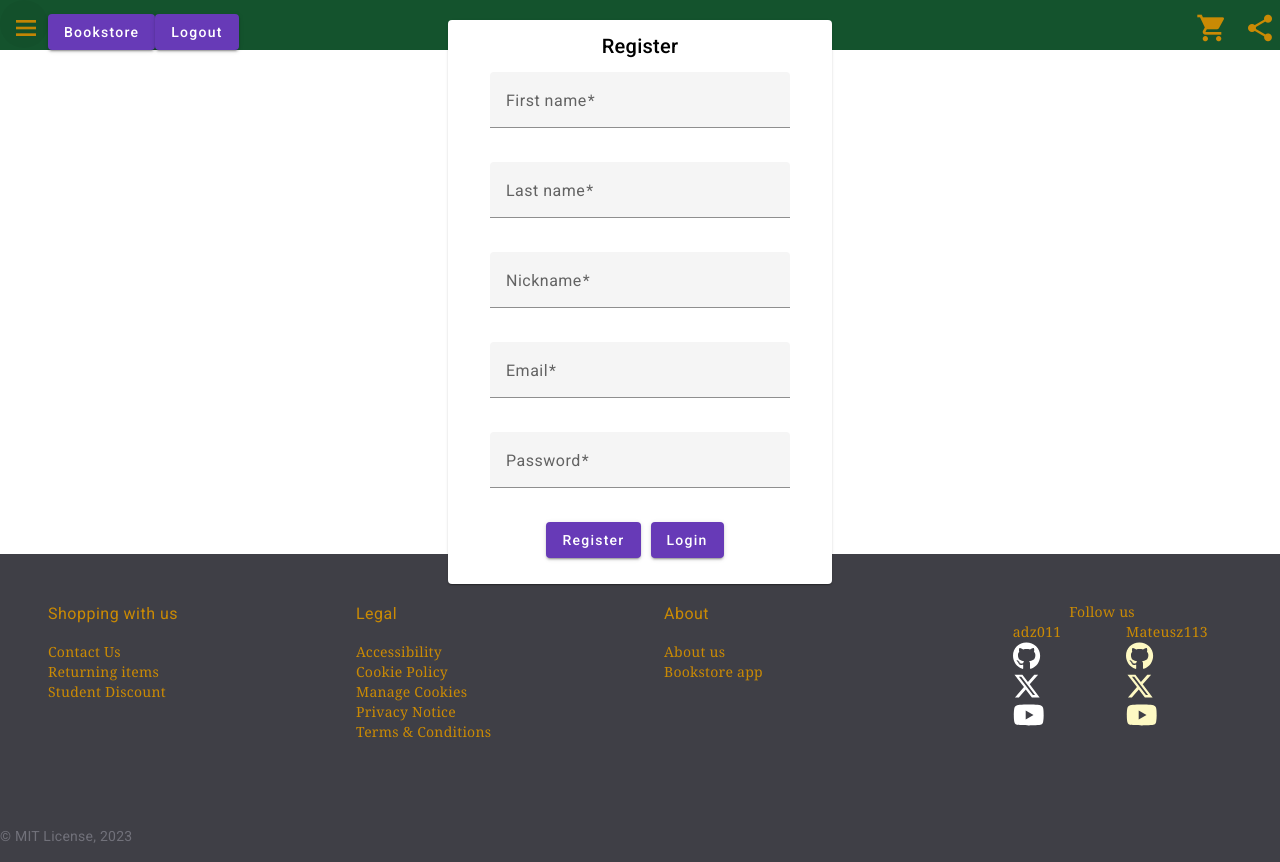
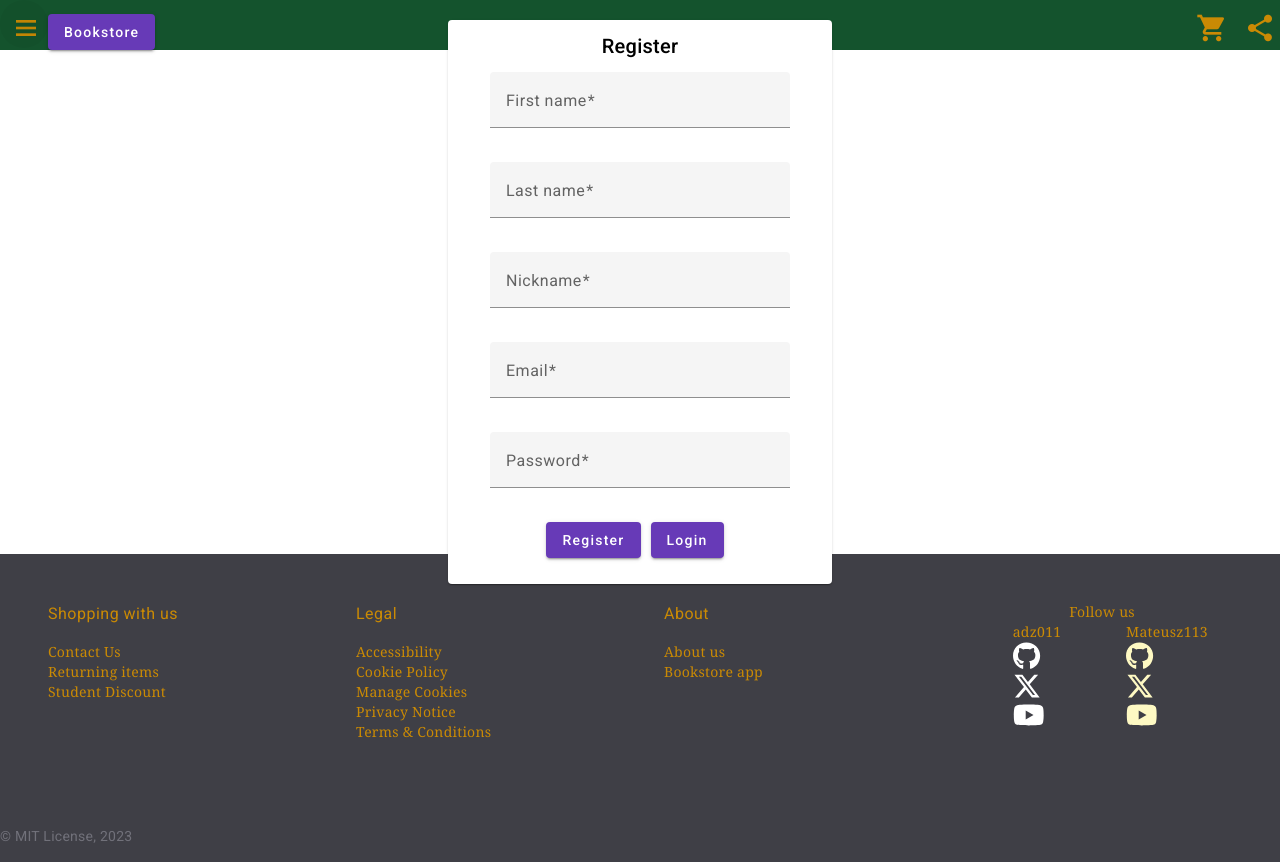
Before and after one commit to adz011/Bookstore-frontend, an Angular app: page /register in a window 1280 px wide. Built offline with nearby package versions, Linux system fonts and the light colour scheme.

Commit message:
Header button changes
-Fixed the 'Bookstore' button naviagation
-Added the ngIf directive to 'Logout' button to not appear when user is not logged in

```diff
--- a/src/app/header/header.component.html
+++ b/src/app/header/header.component.html
@@ -4,8 +4,8 @@
             <button mat-icon-button class="menu-icon" aria-label="menu-icon">
                 <mat-icon>menu</mat-icon>
             </button>
-            <button mat-raised-button color="primary" routerLink="home">Bookstore</button>
-            <button mat-raised-button color="primary" (click)="logout()">Logout</button>
+            <button mat-raised-button color="primary" routerLink="['/home']">Bookstore</button>
+            <button mat-raised-button color="primary" *ngIf="isLoggedIn()" (click)="logout()">Logout</button>
         </div>
         <div>
             <button mat-icon-button [matMenuTriggerFor]="menu" class="shopping_cart-icon"
--- a/src/app/header/header.component.ts
+++ b/src/app/header/header.component.ts
@@ -1,7 +1,6 @@
 import {Component, Input} from '@angular/core';
 import {MatSnackBar} from '@angular/material/snack-bar';
 import {Cart, CartItem} from '../models/cart.model';
-import {Item} from '../models/item.model';
 import {CartService} from '../services/cart.service';
 import {AuthService} from "../services/auth.service";
 
@@ -48,6 +47,10 @@ export class HeaderComponent {
     this.cartService.clearCart();
   }
 
+  isLoggedIn() {
+    return this.authService.isLoggedIn()
+  }
+
   logout() {
     this.authService.logout()
   }
```
